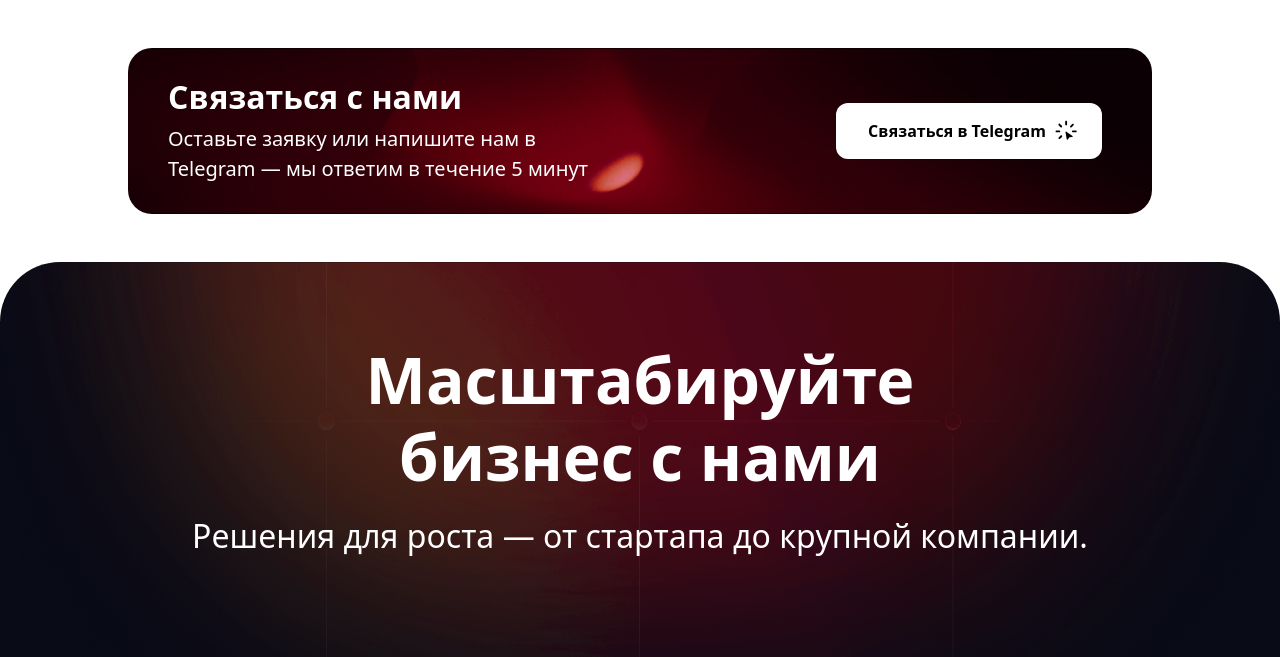
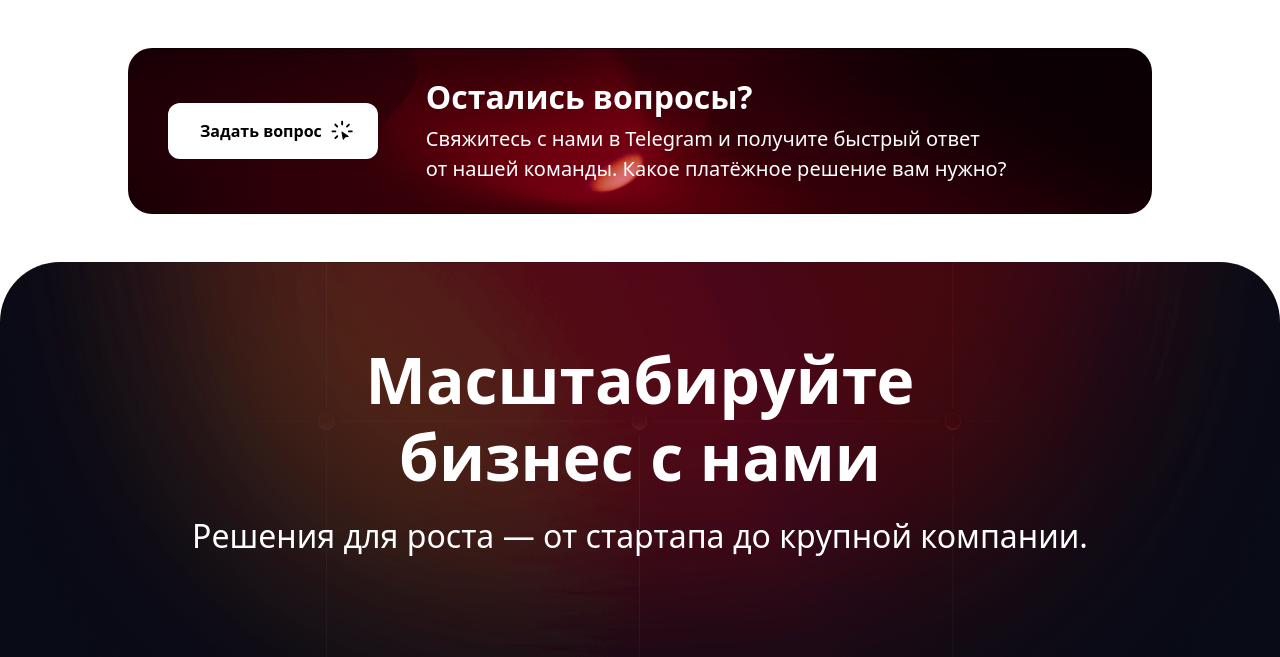
Before and after one commit to MaximOm/24rubyland, a plain HTML site: page index.html in a window 1280 px wide. Shown: the part 2062-2719 px from the top of the page. Drawn offline with nearby package versions, Linux system fonts and the light colour scheme.

Commit message:
Update all files from local v1 folder

```diff
--- a/css/24Rubin-stage.css
+++ b/css/24Rubin-stage.css
@@ -1398,6 +1398,7 @@ figcaption {
 	align-items: center;
 	padding: 30px 50px 30px 40px;
 	display: flex;
+	column-gap: 3em;
 }
 
 .hero_bg {
--- a/index.html
+++ b/index.html
@@ -483,16 +483,12 @@
 
 
 
-      <section id="CTA" class="section_cta">
+      <section id="CTA_questions" class="section_cta">
         <div class="padding-global padding-section-small">
           <div class="container-medium">
             <div class="cta_component">
-              <div class="cta_text">
-                <h2 class="cta_header" data-i18n="block_5_title">Связаться с нами</h2>
-                <p class="cta_paragraph" data-i18n="block_5_description">Оставьте заявку или напишите нам в Telegram — мы ответим в течение 5 минут</p>
-              </div>
               <a href="https://t.me/24Rubin" class="button_component is-cta w-inline-block button_full_w">
-                <div data-i18n="button_leave_request">Оставить заявку</div><svg xmlns="http://www.w3.org/2000/svg"
+                <div data-i18n="button_leave_request_2">Связаться</div><svg xmlns="http://www.w3.org/2000/svg"
                   width="100%" viewbox="0 0 21 22" fill="none" class="button_icon">
                   <path
                     d="M10.6222 5.98265C11.0909 5.98265 11.4902 5.58335 11.4902 5.11461V2.56253C11.4902 2.09377 11.0909 1.68579 10.6222 1.68579C10.1534 1.68579 9.75413 2.09377 9.75413 2.56253V5.11461C9.75413 5.58335 10.1534 5.98265 10.6222 5.98265ZM6.72462 7.49306C7.06315 7.16322 7.06315 6.59898 6.73331 6.26914L4.96245 4.48093C4.63258 4.15107 4.06836 4.14238 3.73849 4.47225C3.39996 4.80211 3.39996 5.36637 3.72982 5.6962L5.50066 7.48441C5.83054 7.82294 6.39474 7.82294 6.72462 7.49306ZM14.433 7.56253C14.7628 7.89237 15.3358 7.89237 15.6656 7.56253L17.4451 5.77433C17.775 5.44449 17.775 4.88024 17.4451 4.54169C17.1152 4.21182 16.551 4.22051 16.2124 4.55037L14.433 6.33857C14.1031 6.66841 14.1031 7.23265 14.433 7.56253ZM5.24021 11.3646C5.24021 10.8959 4.84094 10.4966 4.37218 10.4966H1.81142C1.34266 10.4966 0.943359 10.8959 0.943359 11.3646C0.943359 11.8333 1.34266 12.2327 1.81142 12.2327H4.37218C4.84094 12.2327 5.24021 11.8333 5.24021 11.3646ZM16.0128 11.3646C16.0128 11.8333 16.4121 12.2327 16.8809 12.2327H19.433C19.9016 12.2327 20.301 11.8333 20.301 11.3646C20.301 10.8959 19.9016 10.4966 19.433 10.4966H16.8809C16.4121 10.4966 16.0128 10.8959 16.0128 11.3646ZM6.80274 15.184C6.48156 14.8455 5.90866 14.8455 5.57878 15.1753L3.79926 16.9462C3.46071 17.276 3.46071 17.8402 3.78189 18.1701C4.12044 18.5087 4.68466 18.5173 5.02323 18.1876L6.80274 16.408C7.13258 16.0781 7.14127 15.5139 6.80274 15.184Z"
@@ -502,6 +498,11 @@
                     fill="currentColor"></path>
                 </svg>
               </a>
+              <div class="cta_text">
+                <h2 class="cta_header" data-i18n="block_5_title_2">Вопросы ?</h2>
+                <p class="cta_paragraph" data-i18n="block_5_description_2">Свяжитесь с нами в Telegram и получите быстрый ответ от нашей команды. Какое платежное решение вас интересует?</p>
+              </div>
+
             </div>
           </div>
         </div>
--- a/js/en.json
+++ b/js/en.json
@@ -42,6 +42,9 @@
 
     "block_5_title": "Contact Us",
     "block_5_description": "Leave a request or write to us on Telegram — we will respond within 5 minutes.",
+    "button_leave_request_2": "Ask a question",
+    "block_5_title_2": "Still have questions?",
+    "block_5_description_2": "Contact us in Telegram and get a quick answer from our team. What payment solution are you looking for?",
 
     "footer_contact_us": "Contact us",
     "footer_lang": "Language"
--- a/js/ru.json
+++ b/js/ru.json
@@ -42,6 +42,9 @@
 
     "block_5_title": "Связаться с нами",
     "block_5_description": "Оставьте заявку или напишите нам в Telegram — мы ответим в течение 5 минут",
+    "button_leave_request_2": "Задать вопрос",
+    "block_5_title_2": "Остались вопросы?",
+    "block_5_description_2": "Свяжитесь с нами в Telegram и получите быстрый ответ от нашей команды. Какое платёжное решение вам нужно?",
 
     "footer_contact_us": "Напишите нам",
     "footer_lang": "Язык"
```
